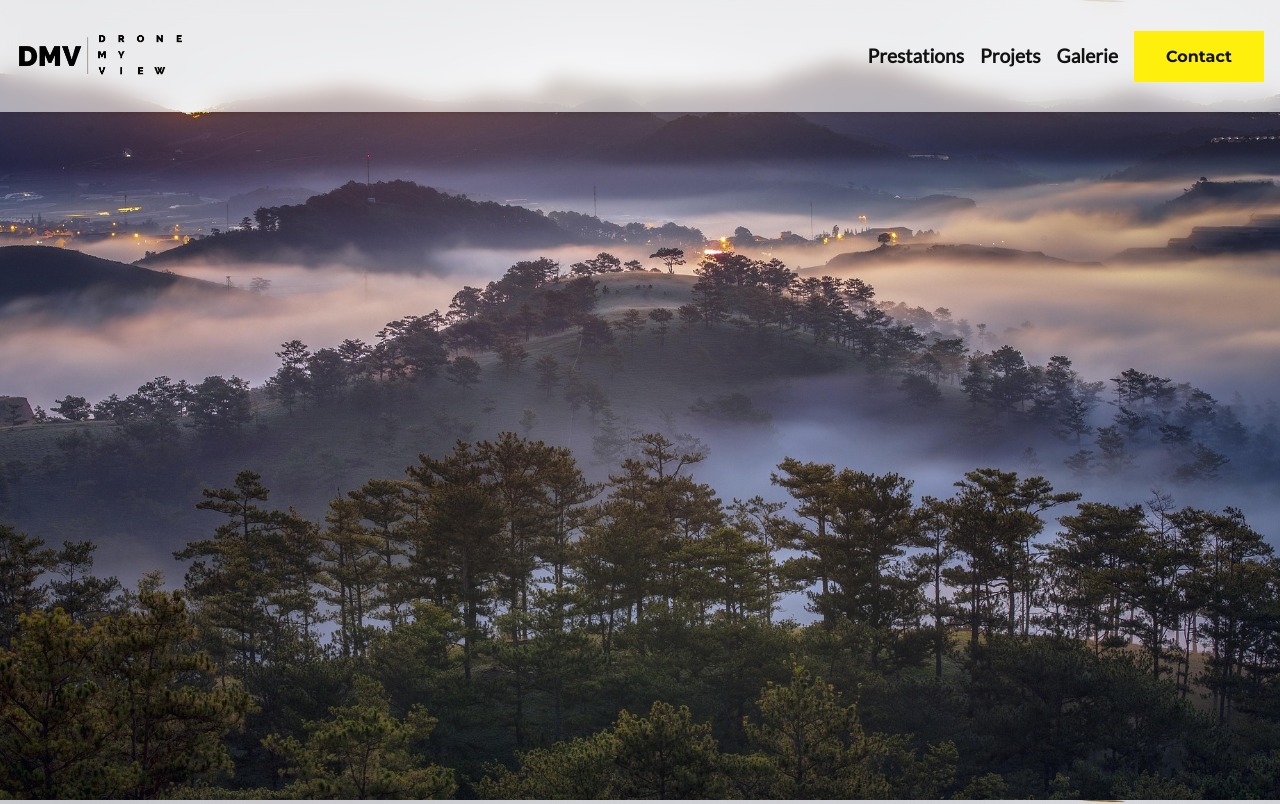
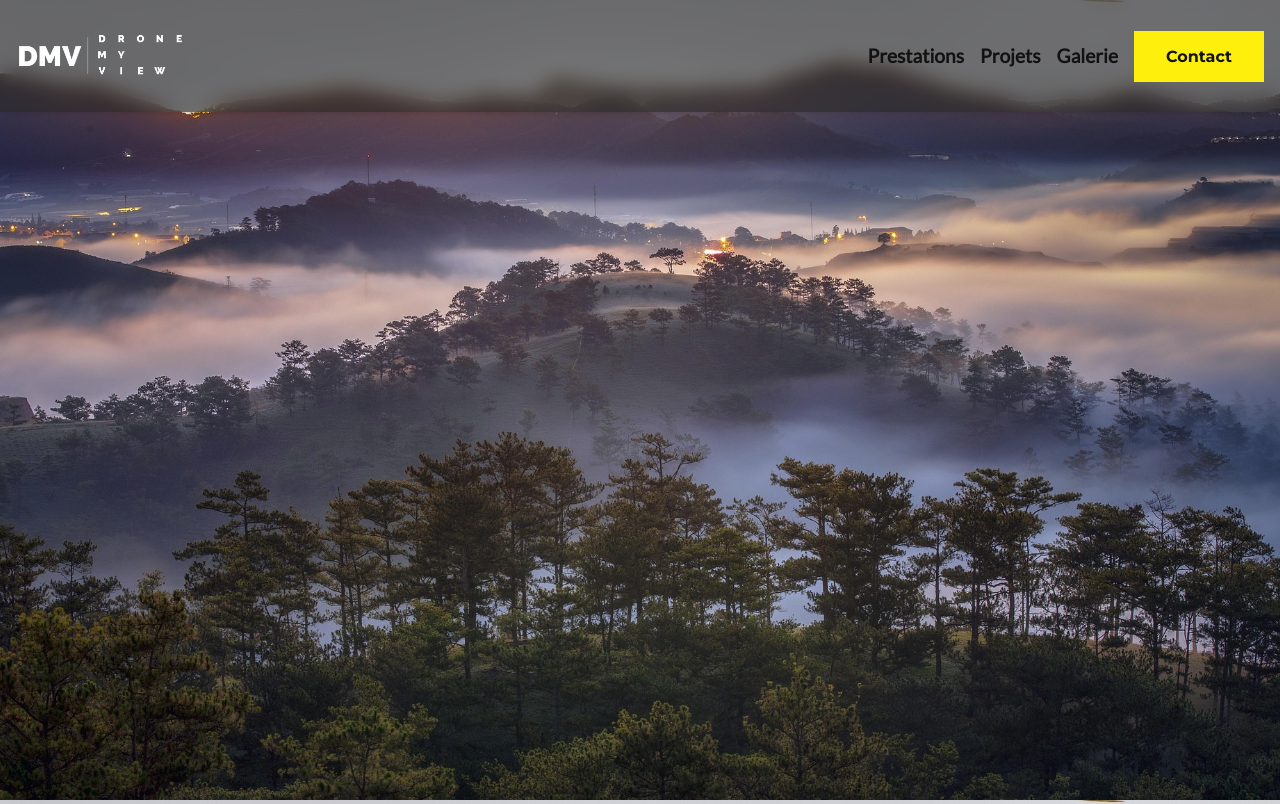
Before and after one commit to Guillaume811/site_dmv, a React (Create React App) app: page / in a window 1280 px wide. Shown: the top 804 px of the page. Built offline with nearby package versions, Linux system fonts and the light colour scheme.

Commit message:
feat: mise à jour des couleurs de fond et des liens dans la barre de navigation

```diff
--- a/src/components/Navbar/Navbar.module.scss
+++ b/src/components/Navbar/Navbar.module.scss
@@ -11,7 +11,7 @@
     justify-content: space-between;
     align-items: center;
     padding: 1rem 0;
-    background: rgba(255, 255, 255, 0.6);
+    background: rgba(39, 39, 39, 0.6);
     backdrop-filter: blur(10px);
     -webkit-backdrop-filter: blur(10px);
     box-shadow: 0 2px 4px rgba(0, 0, 0, 0.1);
@@ -69,7 +69,7 @@
                 font-weight: bold;
 
                 &:visited {
-                color: $secondary;
+                color: $tertiary;
                 }
 
                 &::after {
@@ -79,7 +79,7 @@
                 bottom: 0;
                 width: 0;
                 height: 2px;
-                background-color: $secondary;
+                background-color: $tertiary;
                 transition: all 0.3s ease;
                 transform: translateX(-50%);
                 }
--- a/src/components/Navbar/Navbar.tsx
+++ b/src/components/Navbar/Navbar.tsx
@@ -4,7 +4,7 @@ import { useModal } from "../Modal/ModalContext";
 import Button from "../Button/Button";
 import ContactForm from "../ContactForm/ContatcForm";
 import styles from "./Navbar.module.scss";
-import logo from "../../assets/pictures/logo.png";
+import logo from "../../assets/pictures/logo-white.png";
 import { getNavigationLink, getNavigationLinksExcluding } from "../../data/navigationLinks";
 import linkedinIcon from "../../assets/pictures/icons/linkedin-black.png";
 import instagramIcon from "../../assets/pictures/icons/instagram-black.png";
```
